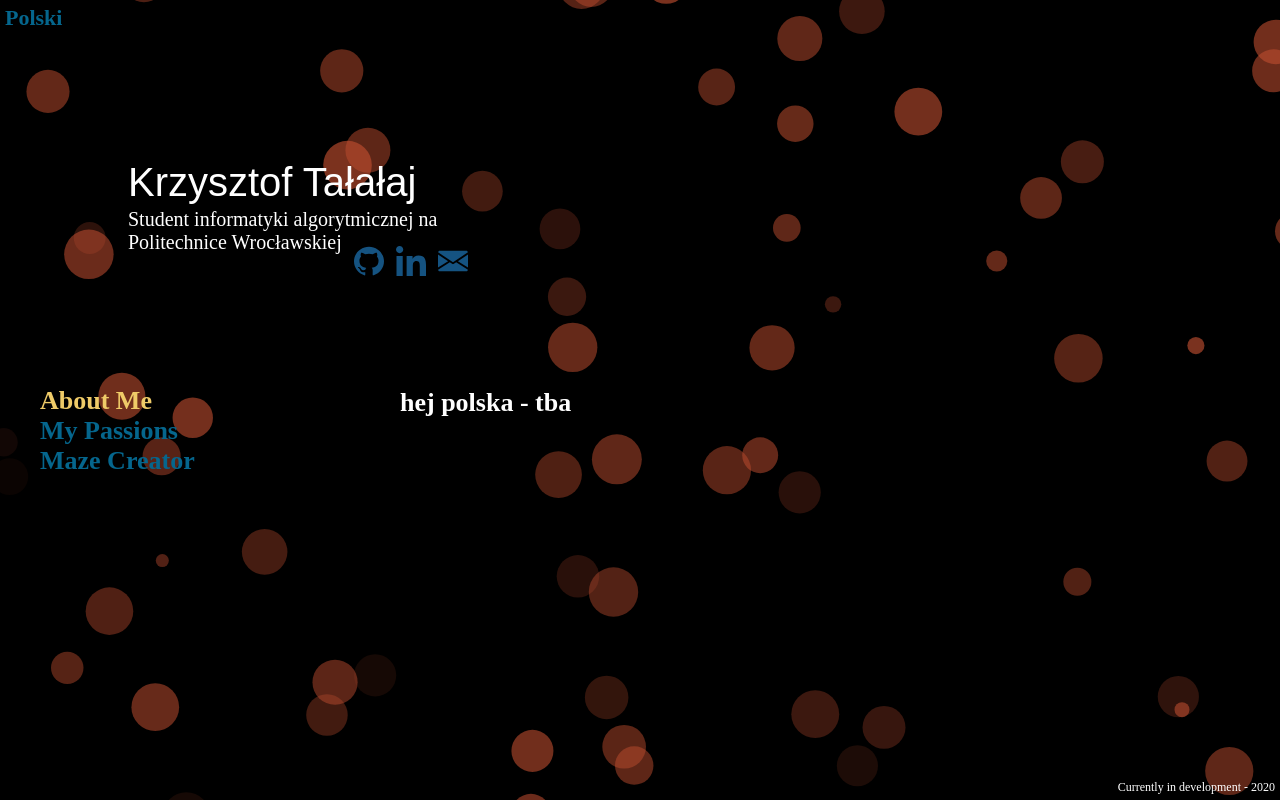
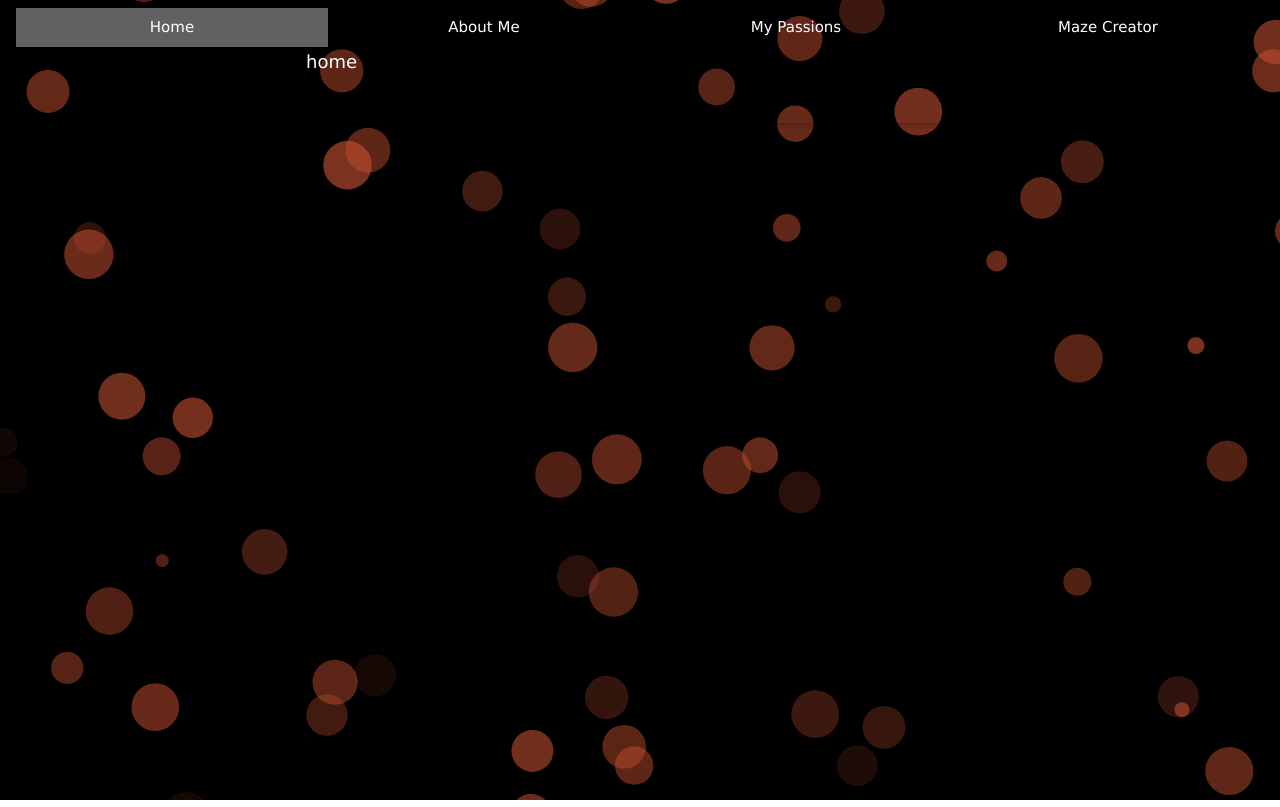
Before and after one commit to KrzysztofT415/krzysztoft415.github.io, a plain HTML site: page index.html in a window 1280 px wide. Drawn offline with nearby package versions, Linux system fonts and the light colour scheme.

Commit message:
Update index.html

```diff
--- a/index.html
+++ b/index.html
@@ -1,57 +1,109 @@
 <!DOCTYPE html>
 <html lang="en">
-<head>
-  <meta charset="utf-8">
-  <title>Krzysztof Ta&#322;a&#322;aj</title>
-  <link rel="stylesheet" href="style.css">
-</head>
+<title>Krzysztof Tałałaj</title>
+<meta charset="UTF-8">
+<meta name="viewport" content="width=device-width, initial-scale=1">
+<link rel="stylesheet" href="https://www.w3schools.com/w3css/4/w3.css">
+<link rel="stylesheet" href="https://fonts.googleapis.com/css?family=Inconsolata">
+
+<style>
+.bgimg {
+  background-position: center;
+  background-size: cover;
+  background-image: url("/w3images/coffeehouse.jpg");
+  min-height: 75%;
+}
+
+.menu {
+  display: none;
+}
+
+#main, * {
+  z-index: 1;
+  background-color: transparent;
+}
+
+#particles-js, #cnvs {
+  position: absolute;
+  width: 100%;
+  height: 100%;
+  background-color: #000000;
+  background-repeat: no-repeat;
+  background-size: cover;
+  background-position: 50% 50%;
+  z-index: 0;
+}
+</style>
 
 <body>
   <div id="particles-js"></div>
-<canvas id="cnvs"></canvas>
   <script src="particles/particles.js"></script>
 
+  <canvas id="cnvs"></canvas>
   <script src="particleloop/perlin.js"></script>
   <script src="particleloop/particle.js"></script>
   <script src="particleloop/noiseLoop.js"></script>
 
   <div id="main">
-
-  <div id="nameContainer">
-
-    <div id="name">Krzysztof Ta&#322;a&#322;aj</div>
-    <div id="about">about</div>
-
-    <ul id="icons">
-      <li><a href="https://github.com/KrzysztofT415" target="_blank"><img src="assets/github.svg"/></a></li>
-      <li><a href="https://www.linkedin.com/in/krzysztoftalalaj" target="_bottom"><img src="assets/linkedin.svg"/></a></li>
-      <li><a href="ailto:krzysztoft415@gmail.com" target="_top"><img src="assets/email.svg"/></a></li>
-    </ul>
-
+    <!-- Links (sit on top) -->
+    <div class="w3-top">
+      <div class="w3-row w3-padding w3-transparent">
+        <div class="w3-col s3">
+          <a onclick="openMenu(event, 'Home');" style="color: #FFFFFF" id="myLink">
+            <div class="w3-button w3-block tablink">Home</div>
+          </a>
+        </div>
+        <div class="w3-col s3">
+          <a onclick="openMenu(event, 'About');">
+            <div class="w3-button w3-block tablink" style="color: #FFFFFF">About Me</div>
+          </a>
+        </div>
+        <div class="w3-col s3">
+          <a onclick="openMenu(event, 'Passions');">
+            <div class="w3-button w3-block tablink" style="color: #FFFFFF">My Passions</div>
+          </a>
+        </div>
+        <div class="w3-col s3">
+          <a onclick="openMenu(event, 'Projects');">
+            <div class="w3-button w3-block tablink" style="color: #FFFFFF">Maze Creator</div>
+          </a>
+        </div>
+      </div>
     </div>
 
-  <div id="menuContainer">
-    <ul>
-      <a onclick="openMenu(event, 'description');" id="firstpage">
-        <div class="page active">About Me</div>
-      </a>
-      <a onclick="openMenu(event, 'passions');">
-        <div class="page">My Passions</div>
-      </a>
-      <a onclick="openMenu(event, 'project');">
-        <div class="page">Maze Creator</div>
-      </a>
-    </ul>
+    <!-- Add a background color and large text to the whole page -->
+    <div class="w3-transparent w3-grayscale w3-large">
 
-    <div id="description" class="menu">description</div>
-    <div id="passions" class="menu">passions</div>
-    <div id="project" class="menu">project</div>
+    <!-- Menu Container -->
+    <div class="w3-container" id="menu">
+      <div class="w3-content" style="max-width:700px">
+
+        <div id="Home" style="color: #FFFFFF" class="w3-container menu w3-padding-48 w3-card">
+        home
         </div>
 
-  <div id="language" onclick="toggleLanguage()"><a href="#">English</a></div>
+        <div id="About" style="color: #FFFFFF" class="w3-container menu w3-padding-48 w3-card">
+        about
+        </div>
 
-  <div id="development">Currently in development -</div>
+        <div id="Passions" style="color: #FFFFFF" class="w3-container menu w3-padding-48 w3-card">
+        passions
+        </div>
 
+        <div id="Projects" style="color: #FFFFFF" class="w3-container menu w3-padding-48 w3-card">
+        projects
+        </div>
+      </div>
+    </div>
+
+    <!-- End page content -->
+    </div>
+
+    <!-- Footer -->
+    <footer class="w3-center w3-light-grey w3-padding-48 w3-large">
+      <p id="copyright">Copyright © Krzysztof Tałałaj</p>
+      <p>Currently in development</p>
+    </footer>
   </div>
 </body>
 
@@ -132,19 +184,21 @@ function toggleLanguage() {
   }
 }
 
+// Tabbed Menu
 function openMenu(evt, menuName) {
-  var i, x, pages;
+  var i, x, tablinks;
   x = document.getElementsByClassName("menu");
   for (i = 0; i < x.length; i++) {
     x[i].style.display = "none";
   }
-  pages = document.getElementsByClassName("page");
+  tablinks = document.getElementsByClassName("tablink");
   for (i = 0; i < x.length; i++) {
-    pages[i].className = pages[i].className.replace("active", "");
+    tablinks[i].className = tablinks[i].className.replace(" w3-dark-grey", "");
   }
   document.getElementById(menuName).style.display = "block";
-  evt.currentTarget.firstElementChild.className += " active";
+  evt.currentTarget.firstElementChild.className += " w3-dark-grey";
 }
+document.getElementById("myLink").click();
 </script>
 
 </html>
```
Lines whose indentation alone changed are shown as unchanged.
